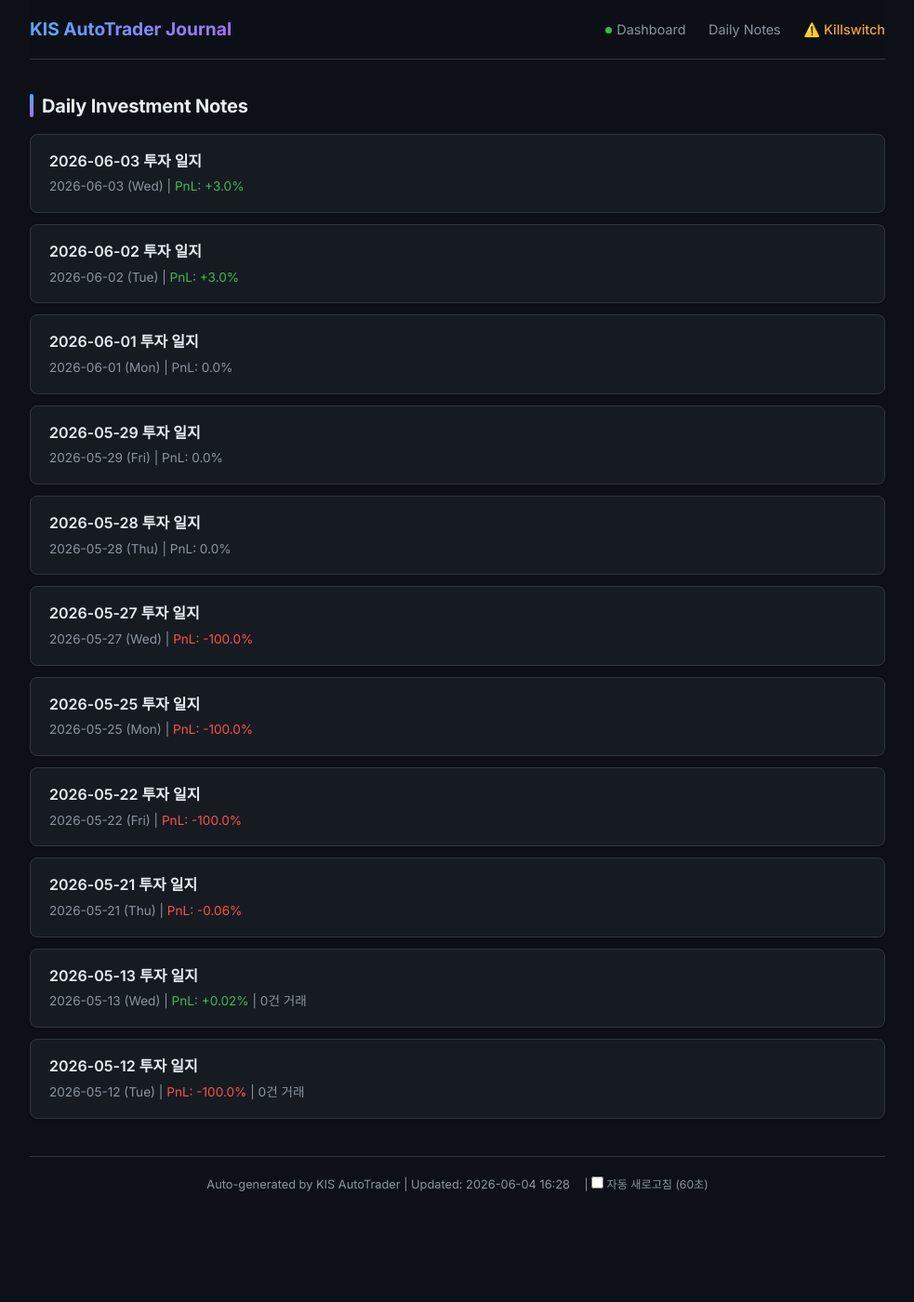
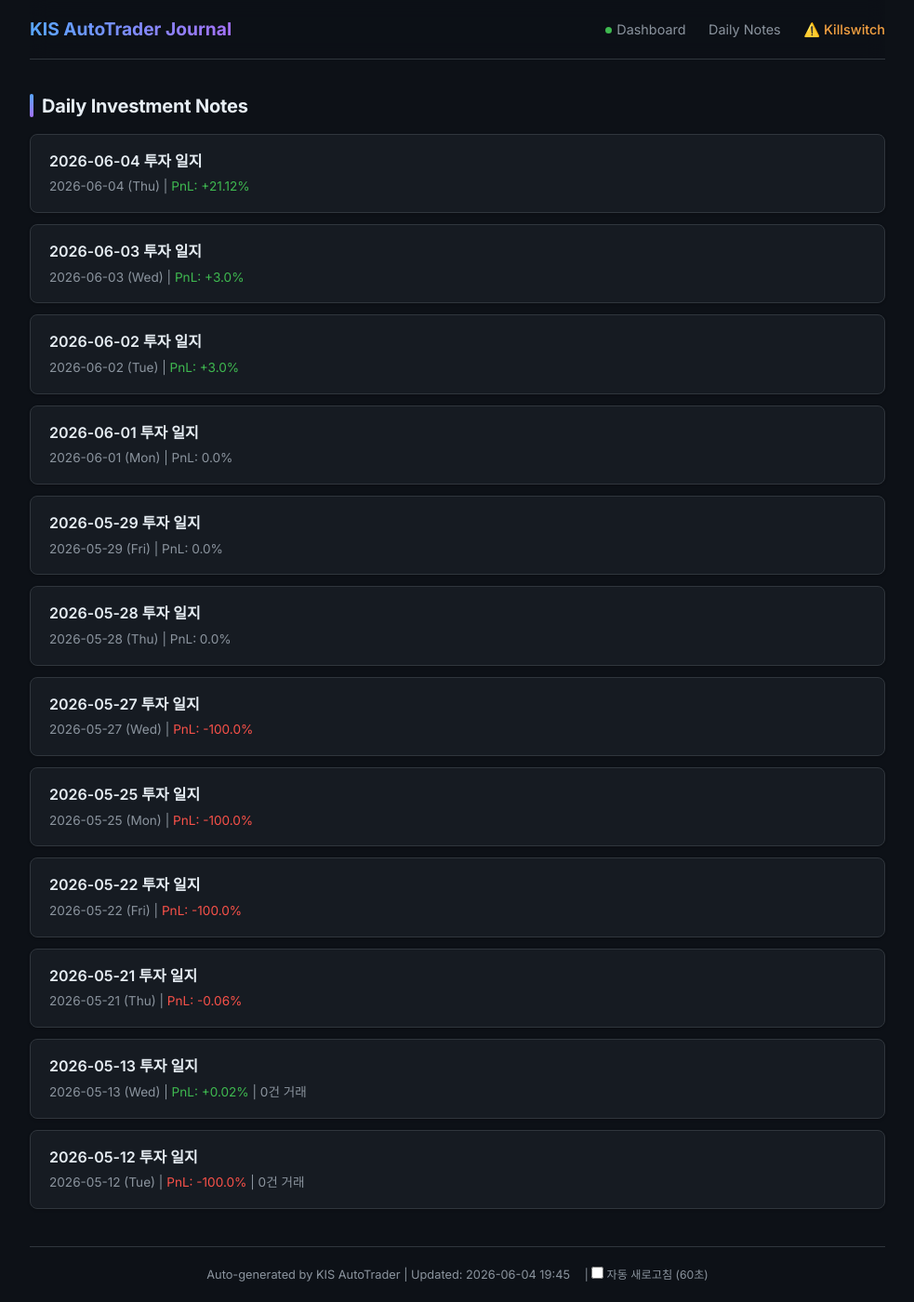
Before and after one commit to BudongJW/kis-trading-journal, a Jekyll site: the page built from notes.html, in a window 1280 px wide and 1400 px high. Shown: the whole window at 93% size, without its empty margins (148-1131 px from the left). Built offline with Jekyll 4.4.1, drawn with Linux system fonts in a browser that asks for light colours; nearby versions of some CDN libraries; some of the changed lines change nothing that is shown.

Commit message:
auto: 2026-06-04 투자 일지 업데이트

````diff
--- a/_data/portfolio.json
+++ b/_data/portfolio.json
@@ -1,186 +1,39 @@
 {
-  "updated_at": "2026-06-04T16:28:52.747997",
+  "updated_at": "2026-06-04T19:45:00.578592",
   "initial_capital": 500000,
   "cash": 921610,
   "holdings": [
     {
       "symbol": "091160",
       "name": "KODEX 반도체",
+      "tag": "ETF",
       "qty": 1,
       "current_price": 168300,
       "value": 168300,
-      "buy_price": 169405,
-      "pnl": -1105,
-      "pnl_pct": -0.65,
-      "manual": true,
-      "stop_price": 164323
+      "ta_score": 9.4,
+      "ta_signal": "HOLD",
+      "ta_detail": "TA=+9(sideways) [RSI(72)=-12 MACD=+20 BB=-7 Stoch=-1 ADX=-6 MA=+15 OBV=+7 MFI=+0 ATR=-3]"
     },
     {
       "symbol": "498400",
-      "name": "KODEX 200타겟위클리커버드콜",
+      "name": "498400",
+      "tag": "급등주",
       "qty": 1,
       "current_price": 27310,
       "value": 27310,
-      "buy_price": 27675,
-      "pnl": -365,
-      "pnl_pct": -1.31,
-      "stop_price": 26845
+      "ta_score": -5.5,
+      "ta_signal": "HOLD",
+      "ta_detail": "TA=-5(sideways) [RSI(76)=-16 MACD=+20 BB=-7 Stoch=-15 ADX=-8 MA=+15 OBV=+7 MFI=+0 ATR=-3]"
     }
   ],
-  "reconcile": {
-    "matched": 2,
-    "broker_only": 0,
-    "ledger_only": 0,
-    "qty_mismatch": 0
-  },
-  "killswitch": {
-    "active": false,
-    "mode": "off",
-    "reason": "",
-    "set_at": "",
-    "set_by": ""
-  },
   "holdings_value": 195610,
-  "total_value": 922435,
-  "total_pnl": -26265,
-  "total_pnl_pct": -7.23,
-  "realized_pnl": 1405,
-  "unrealized_pnl": -1470,
-  "total_trades": 5,
-  "completed_trades": 2,
+  "total_value": 1117220,
+  "total_pnl": 0,
+  "total_pnl_pct": 0,
+  "total_trades": 0,
   "winning_trades": 1,
   "losing_trades": 1,
   "win_rate": 50.0,
-  "trades": [
-    {
-      "timestamp": "2026-06-02T09:53:39",
-      "date": "2026-06-02",
-      "time": "09:53:39",
-      "symbol": "498400",
-      "name": "KODEX 200타겟위클리커버드콜",
-      "side": "buy",
-      "qty": 1,
-      "price": 27670,
-      "amount": 27670
-    },
-    {
-      "timestamp": "2026-06-04T09:13:38",
-      "date": "2026-06-04",
-      "time": "09:13:38",
-      "symbol": "091160",
-      "name": "KODEX 반도체",
-      "side": "buy",
-      "qty": 1,
-      "price": 166100,
-      "amount": 166100
-    },
-    {
-      "timestamp": "2026-06-04T11:16:38",
-      "date": "2026-06-04",
-      "time": "11:16:38",
-      "symbol": "091160",
-      "name": "KODEX 반도체",
-      "side": "sell",
-      "qty": 1,
-      "price": 168510,
-      "amount": 168510
-    },
-    {
-      "timestamp": "2026-06-04T14:44:06",
-      "date": "2026-06-04",
-      "time": "14:44:06",
-      "symbol": "091160",
-      "name": "KODEX 반도체",
-      "side": "buy",
-      "qty": 1,
-      "price": 169405,
-      "amount": 169405
-    },
-    {
-      "timestamp": "2026-06-04T15:21:08",
-      "date": "2026-06-04",
-      "time": "15:21:08",
-      "symbol": "091160",
-      "name": "KODEX 반도체",
-      "side": "sell",
-      "qty": 1,
-      "price": 168400,
-      "amount": 168400
-    }
-  ],
-  "realized": [
-    {
-      "symbol": "091160",
-      "name": "KODEX 반도체",
-      "buy_date": "2026-06-04",
-      "buy_time": "09:13:38",
-      "buy_price": 166100,
-      "sell_date": "2026-06-04",
-      "sell_time": "11:16:38",
-      "sell_price": 168510,
-      "qty": 1,
-      "pnl": 2410,
-      "pnl_pct": 1.45,
-      "hold_days": 0
-    },
-    {
-      "symbol": "091160",
-      "name": "KODEX 반도체",
-      "buy_date": "2026-06-04",
-      "buy_time": "14:44:06",
-      "buy_price": 169405,
-      "sell_date": "2026-06-04",
-      "sell_time": "15:21:08",
-      "sell_price": 168400,
-      "qty": 1,
-      "pnl": -1005,
-      "pnl_pct": -0.59,
-      "hold_days": 0
-    }
-  ],
-  "rejected_orders": [],
-  "today_summary": {
-    "date": "2026-06-04",
-    "buys": 2,
-    "sells": 2,
-    "completed_round_trips": 2,
-    "buy_notional": 335505,
-    "sell_notional": 336910,
-    "fees": 101,
-    "taxes": 775,
-    "total_cost": 876,
-    "realized_pnl_gross": 1405,
-    "realized_pnl_net": 529,
-    "best_trade": {
-      "symbol": "091160",
-      "name": "KODEX 반도체",
-      "pnl": 2410,
-      "pnl_pct": 1.45
-    },
-    "worst_trade": {
-      "symbol": "091160",
-      "name": "KODEX 반도체",
-      "pnl": -1005,
-      "pnl_pct": -0.59
-    }
-  },
-  "costs": {
-    "total_fees": 105,
-    "total_taxes": 775,
-    "total_cost": 880,
-    "realized_pnl_gross": 1405,
-    "realized_pnl_net": 525,
-    "tax_exemption_remaining_krw": 2500000
-  },
-  "performance": {
-    "sharpe_ratio": -0.0,
-    "max_drawdown_pct": -47.41,
-    "profit_factor": 2.4,
-    "avg_win_pct": 1.45,
-    "avg_loss_pct": -0.59,
-    "total_return_pct": -0.01
-  },
-  "r_summary": {},
   "daily_history": [
     {
       "date": "2026-05-12",
@@ -397,31 +250,32 @@
     },
     {
       "date": "2026-06-04",
-      "total_value": 922435,
+      "total_value": 1117220,
       "cash": 921610,
       "holdings_value": 195610,
-      "day_pnl": -941,
-      "cumul_pnl": -65,
-      "realized_pnl": 1405,
-      "unrealized_pnl": -1470,
-      "net_deposit": 422500,
-      "regime": "up",
+      "day_pnl": 194785,
+      "cumul_pnl": 617220,
+      "market_regime": "up",
       "hmm_state": "sideways",
       "confidence": 0.587,
       "k_value": 0.5
     }
   ],
-  "market": {
-    "regime": "up",
-    "hmm_state": "sideways",
+  "market_context": {
+    "regime": {
+      "trend": "up",
+      "volatility": "normal",
+      "trend_score": 0.612,
+      "vol_percentile": 38.0,
+      "hmm_state": "sideways",
+      "hmm_confidence": 0.8049104540366119,
+      "hmm_transition": {
+        "bull": 0.9318547852146573,
+        "sideways": 0.06814521478534272,
+        "bear": 9.602305708063495e-26
+      }
+    },
     "confidence": 0.587,
-    "volatility": "normal",
-    "vol_percentile": 38.0,
-    "overnight_gap": {
-      "direction": "bearish",
-      "strength": 0.28,
-      "action": "reduce_size"
-    },
     "strong_sectors": [
       "반도체",
       "자동차",
@@ -429,64 +283,161 @@
       "IT",
       "KOSPI200",
       "미국나스닥"
-    ]
+    ],
+    "k_value": 0.5,
+    "ta_weights": {
+      "rsi": 0.17,
+      "macd": 0.17,
+      "bb": 0.12,
+      "stoch": 0.12,
+      "adx": 0.12,
+      "ma": 0.12,
+      "obv": 0.06,
+      "mfi": 0.06,
+      "atr": 0.06
+    },
+    "sectors": {
+      "반도체": {
+        "symbol": "091160",
+        "ret_5d": 4.66,
+        "ret_20d": 20.2,
+        "vol_ratio": 1.09,
+        "momentum": "positive"
+      },
+      "2차전지": {
+        "symbol": "305720",
+        "ret_5d": -5.99,
+        "ret_20d": -17.38,
+        "vol_ratio": 0.73,
+        "momentum": "negative"
+      },
+      "바이오": {
+        "symbol": "244580",
+        "ret_5d": -6.7,
+        "ret_20d": -11.24,
+        "vol_ratio": 0.85,
+        "momentum": "negative"
+      },
+      "자동차": {
+        "symbol": "091180",
+        "ret_5d": 3.49,
+        "ret_20d": 22.05,
+        "vol_ratio": 0.83,
+        "momentum": "positive"
+      },
+      "금융": {
+        "symbol": "102110",
+        "ret_5d": 6.75,
+        "ret_20d": 22.61,
+        "vol_ratio": 0.82,
+        "momentum": "positive"
+      },
+      "IT": {
+        "symbol": "098560",
+        "ret_5d": 0.06,
+        "ret_20d": 3.35,
+        "vol_ratio": 0.6,
+        "momentum": "positive"
+      },
+      "철강": {
+        "symbol": "117700",
+        "ret_5d": -4.88,
+        "ret_20d": -17.98,
+        "vol_ratio": 0.69,
+        "momentum": "negative"
+      },
+      "KOSPI200": {
+        "symbol": "069500",
+        "ret_5d": 6.72,
+        "ret_20d": 22.48,
+        "vol_ratio": 0.93,
+        "momentum": "positive"
+      },
+      "KOSDAQ150": {
+        "symbol": "229200",
+        "ret_5d": -2.88,
+        "ret_20d": -8.23,
+        "vol_ratio": 1.26,
+        "momentum": "negative"
+      },
+      "미국나스닥": {
+        "symbol": "395160",
+        "ret_5d": 0.9,
+        "ret_20d": 35.6,
+        "vol_ratio": 1.22,
+        "momentum": "positive"
+      }
+    },
+    "breadth": {
+      "kospi_5d": 6.72,
+      "kosdaq_5d": -2.88,
+      "spread": 9.6,
+      "health": "mixed"
+    },
+    "turbulence": {
+      "is_turbulent": false,
+      "reason": "정상 (변동성 0.8x)"
+    },
+    "kelly": {
+      "combined": 0.2,
+      "etf": 0.2,
+      "surge": 0.2
+    },
+    "expectancy": {
+      "etf": 0.6,
+      "surge": 0.4
+    },
+    "lgbm": {},
+    "ta_accuracy": {
+      "rsi": {
+        "correct": 0,
+        "total": 0
+      },
+      "macd": {
+        "correct": 0,
+        "total": 0
+      },
+      "bb": {
+        "correct": 0,
+        "total": 0
+      },
+      "stoch": {
+        "correct": 0,
+        "total": 0
+      },
+      "adx": {
+        "correct": 0,
+        "total": 0
+      },
+      "ma": {
+        "correct": 0,
+        "total": 0
+      },
+      "obv": {
+        "correct": 0,
+        "total": 0
+      },
+      "mfi": {
+        "correct": 0,
+        "total": 0
+      },
+      "atr": {
+        "correct": 0,
+        "total": 0
+      }
+    },
+    "market_history_recent": []
   },
-  "strategy": {
-    "name": "ETF 변동성 돌파 + 신호 융합",
-    "params": {
-      "k": 0.5,
-      "trend_ma": 10
+  "strategies": {
+    "etf_breakout": {
+      "name": "ETF 변동성 돌파",
+      "params": {
+        "k": 0.5,
+        "trend_ma": 10
+      }
     },
-    "universe_count": 6,
-    "universe": [
-      {
-        "symbol": "091160",
-        "name": "KODEX 반도체"
-      },
-      {
-        "symbol": "395160",
-        "name": "KODEX 미국나스닥100TR"
-      },
-      {
-        "symbol": "069500",
-        "name": "KODEX 200"
-      },
-      {
-        "symbol": "091180",
-        "name": "KODEX 자동차"
-      },
-      {
-        "symbol": "102110",
-        "name": "KODEX 금융"
-      },
-      {
-        "symbol": "098560",
-        "name": "KODEX IT"
-      }
-    ]
-  },
-  "risk": {
-    "kelly_f": 0.2,
-    "drawdown_scale": 1.0,
-    "drawdown_reason": "거래 2건, 스케일링 미적용",
-    "stop_type": "ATR×1.5 동적",
-    "trailing_type": "ATR×2.0 활성 → ATR×1.0 이탈"
-  },
-  "fusion": {
-    "trained": false
-  },
-  "bear_strategy": {
-    "regime": "BULL",
-    "enabled": false
-  },
-  "us_session": {
-    "enabled": true,
-    "cash_usd": 449.023265,
-    "positions": 0,
-    "holdings": [],
-    "max_positions": 3,
-    "budget_pct": 0.4,
-    "regime_linked": true
-  },
-  "decisions": []
+    "surge_scalp": {
+      "name": "급등주 단타"
+    }
+  }
 }
--- /dev/null
+++ b/_posts/2026-06-04-daily-note.md
@@ -0,0 +1,128 @@
+---
+title: "2026-06-04 투자 일지"
+date: 2026-06-04 19:45:00 +0900
+pnl: 21.12
+regime: up
+hmm_state: sideways
+confidence: 0.587
+trades_count: 0
+---
+
+## 1. 시장 환경
+
+### 레짐 분석
+
+| 지표 | 값 | 해석 |
+|---|---|---|
+| 선형 추세 | up | 추세 점수 +0.612 |
+| 변동성 | normal | 백분위 38.0% |
+| HMM 상태 | sideways | 신뢰도 80% |
+| 시장 신뢰도 | 59% | 매수 수량 조절 기준 |
+| 적용 K값 | 0.5 | 돌파 진입 기준 |
+
+**HMM 전환 확률 (현재 상태 →)**
+
+- bull: ██████████████████░░ 93%
+- sideways: █░░░░░░░░░░░░░░░░░░░ 7%
+- bear: ░░░░░░░░░░░░░░░░░░░░ 0%
+
+터뷸런스: 정상 (변동성 0.8x)
+
+### 섹터 모멘텀
+
+| 섹터 | 5일 수익 | 20일 수익 | 거래량비 | 모멘텀 |
+|---|---|---|---|---|
+| 금융 | +6.8% | +22.6% | 0.8x | 📈 positive |
+| KOSPI200 | +6.7% | +22.5% | 0.9x | 📈 positive |
+| 반도체 | +4.7% | +20.2% | 1.1x | 📈 positive |
+| 자동차 | +3.5% | +22.1% | 0.8x | 📈 positive |
+| 미국나스닥 | +0.9% | +35.6% | 1.2x | 📈 positive |
+| IT | +0.1% | +3.4% | 0.6x | 📈 positive |
+| KOSDAQ150 | -2.9% | -8.2% | 1.3x | ⚠️ negative |
+| 철강 | -4.9% | -18.0% | 0.7x | ⚠️ negative |
+| 2차전지 | -6.0% | -17.4% | 0.7x | ⚠️ negative |
+| 바이오 | -6.7% | -11.2% | 0.8x | ⚠️ negative |
+
+**강세 섹터**: 반도체, 자동차, 금융, IT, KOSPI200, 미국나스닥
+
+### 시장 건강도
+
+- KOSPI 5일: +6.7%
+- KOSDAQ 5일: -2.9%
+- 건강도 판정: **mixed**
+- KOSPI-KOSDAQ 괴리: 9.6%p
+
+## 2. 포지션 사이징
+
+| 항목 | 값 |
+|---|---|
+| Kelly (전체) | 20.0% |
+| Kelly (ETF) | 20.0% |
+| Kelly (급등주) | 20.0% |
+| 기대값 배분 (ETF) | 60% |
+| 기대값 배분 (급등주) | 40% |
+| 신뢰도 축소 | x59% |
+
+## 3. 거래 내역
+
+거래 없음 (돌파/급등 신호 미발생 또는 장 휴일)
+
+## 4. 보유 종목 분석
+
+### KODEX 반도체 (ETF)
+
+- 수량: 1주 | 현재가: 168,300원 | 평가: 168,300원
+- TA: TA=+9(sideways) [RSI(72)=-12 MACD=+20 BB=-7 Stoch=-1 ADX=-6 MA=+15 OBV=+7 MFI=+0 ATR=-3]
+- TA 신호: **HOLD** (점수 +9)
+
+### 498400 (급등주)
+
+- 수량: 1주 | 현재가: 27,310원 | 평가: 27,310원
+- TA: TA=-5(sideways) [RSI(76)=-16 MACD=+20 BB=-7 Stoch=-15 ADX=-8 MA=+15 OBV=+7 MFI=+0 ATR=-3]
+- TA 신호: **HOLD** (점수 -6)
+
+## 8. 포트폴리오 요약
+
+- 총 자산: **1,117,220원**
+- 현금: 921,610원 (82%)
+- 보유 평가: 195,610원
+- 당일 손익: **+194,785원** (+21.12%)
+- 누적 손익: +0원 (+0.00%)
+- 총 거래 수: 0건
+
+## 9. 의사결정 분석
+
+### 미거래 사유 분석
+
+- 돌파 신호 미발생 (가격이 K×레인지를 돌파하지 못함)
+- 또는 TA 복합 점수가 매수 기준 미달
+
+**판단**: 현금 보유 유지는 시장 불확실성 하에서 유효한 전략입니다.
+
+## 10. 전략 파라미터 스냅샷
+
+- 변동성 돌파 K: 0.5
+- 추세 MA: 10
+- 손절 기준: -3%
+- 추적 손절: +1.5% 활성화, 고점 대비 -1%
+- TWAP 분할: 3~5 트랜치
+- Kelly Half: 20.0% (최대 25%)
+
+**TA 가중치:**
+```
+  rsi   : 0.170
+  macd  : 0.170
+  bb    : 0.120
+  stoch : 0.120
+  adx   : 0.120
+  ma    : 0.120
+  obv   : 0.060
+  mfi   : 0.060
+  atr   : 0.060
+```
+
+## 학습 메모
+
+<!-- 이 섹션은 모델이 시장 대응 패턴을 학습하는 데 활용됩니다 -->
+
+- 특이 패턴 없음. 시장 기본 흐름 유지.
````
